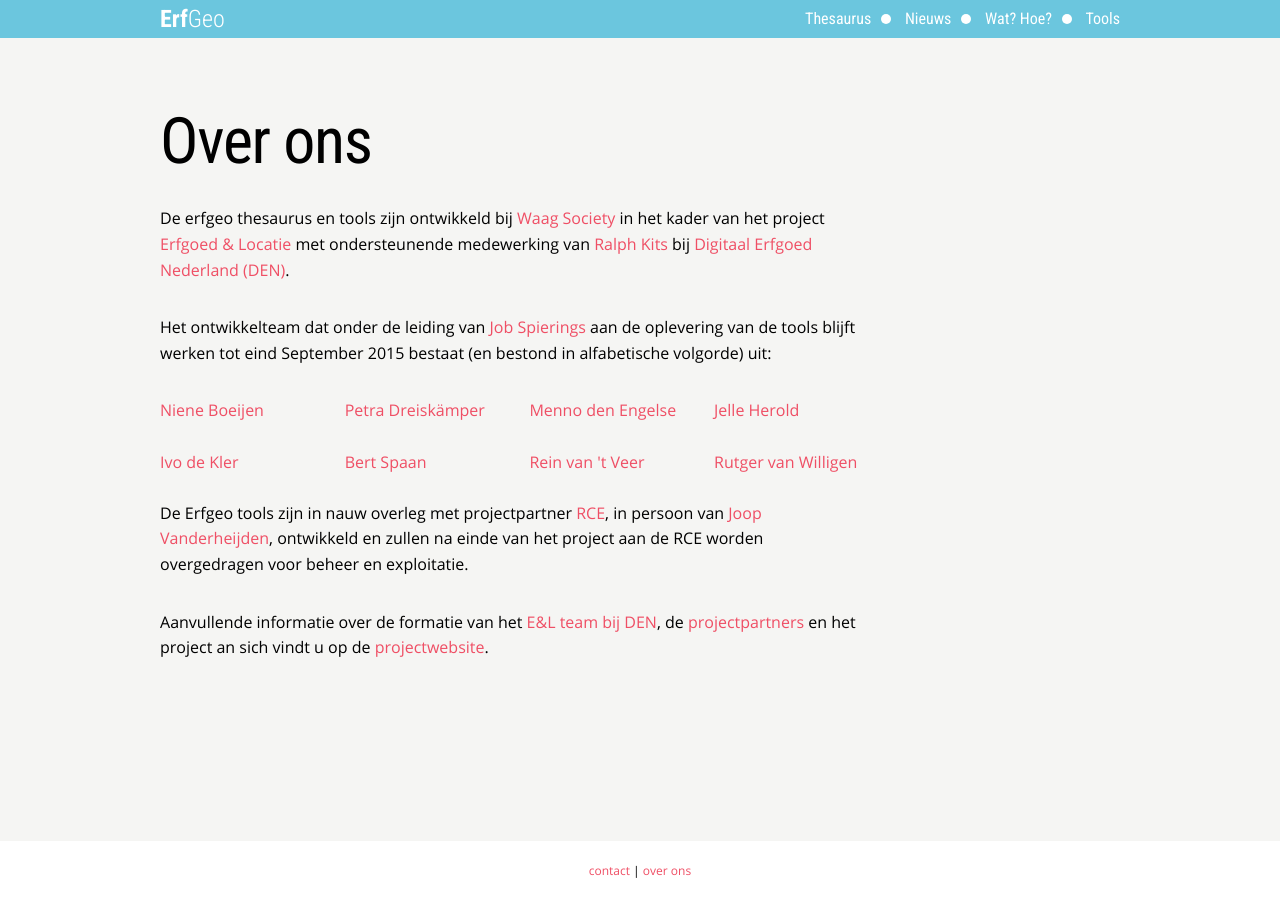
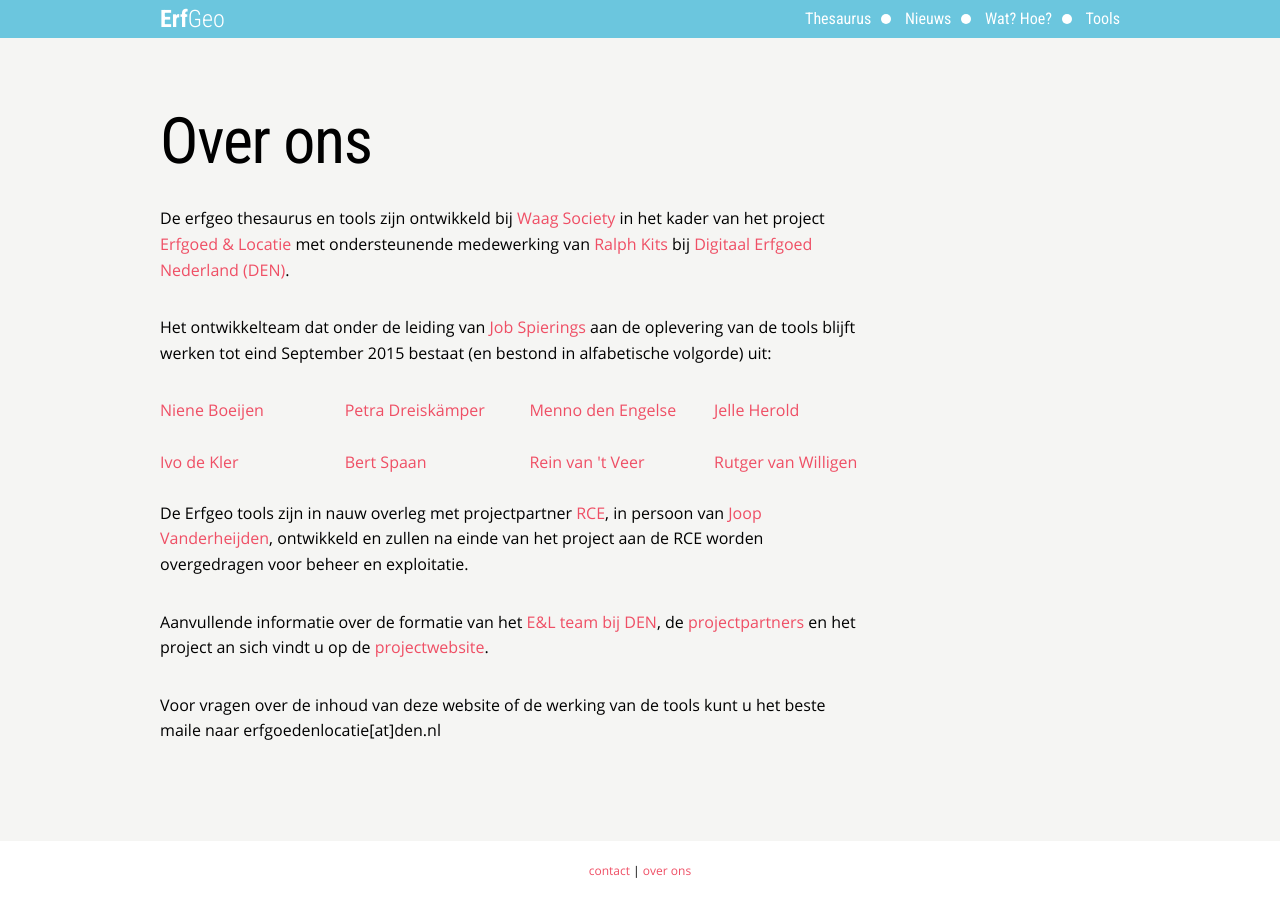
Before and after one commit to erfgoed-en-locatie/erfgoed-en-locatie.github.io, a Jekyll site: the page built from over-ons/index.md, in a window 1280 px wide. Built offline with Jekyll 4.4.1, drawn with Linux system fonts in a browser that asks for light colours; a script that is not in the unit is left out.

Commit message:
Update index.md

```diff
--- a/over-ons/index.md
+++ b/over-ons/index.md
@@ -48,3 +48,5 @@
 de <a href="http://erfgoedenlocatie.nl/projectbeschrijving/partners/">projectpartners</a>
 en het project an sich vindt u op de
 <a href="http://erfgoedenlocatie.nl/projectbeschrijving/projectteam/">projectwebsite</a>.
+
+Voor vragen over de inhoud van deze website of de werking van de tools kunt u het beste maile naar erfgoedenlocatie[at]den.nl
```
